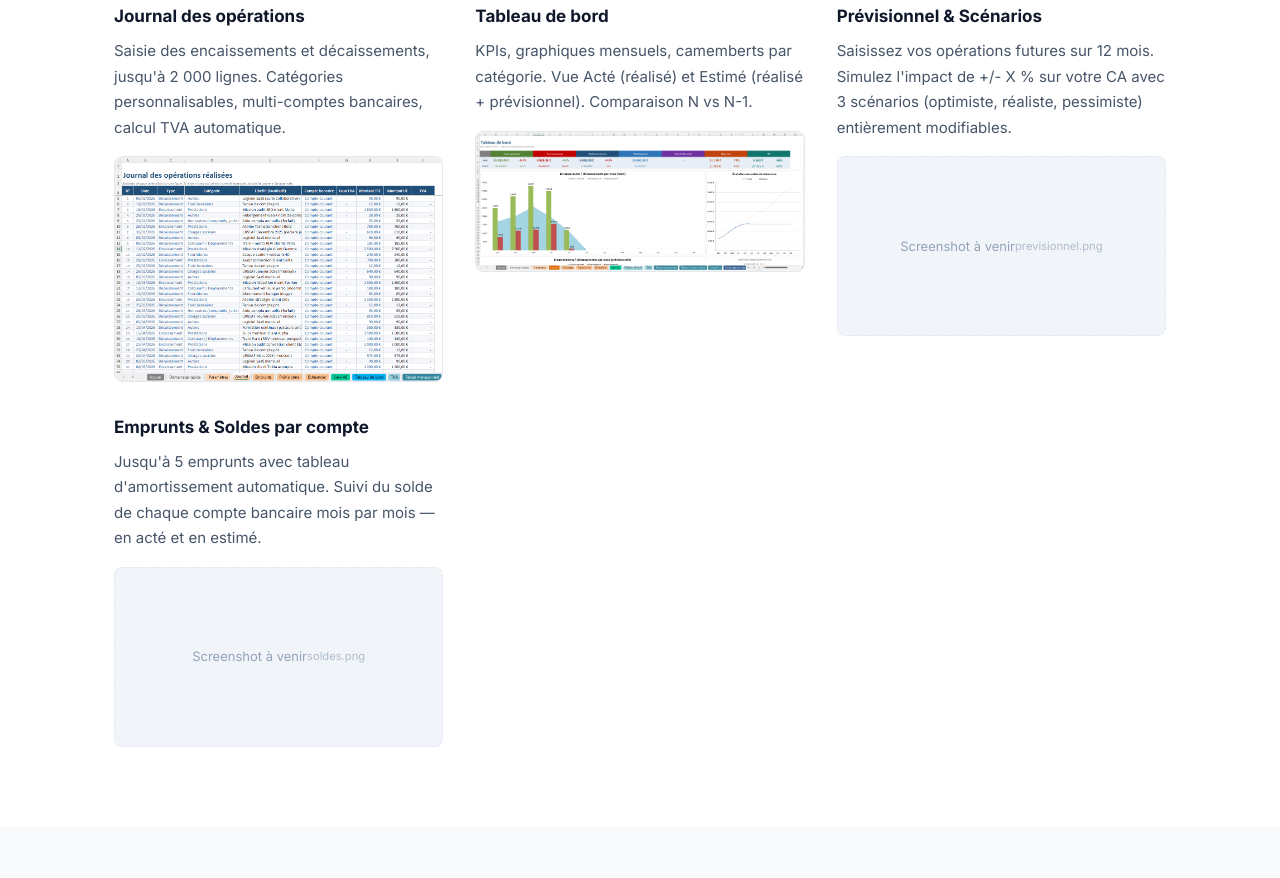
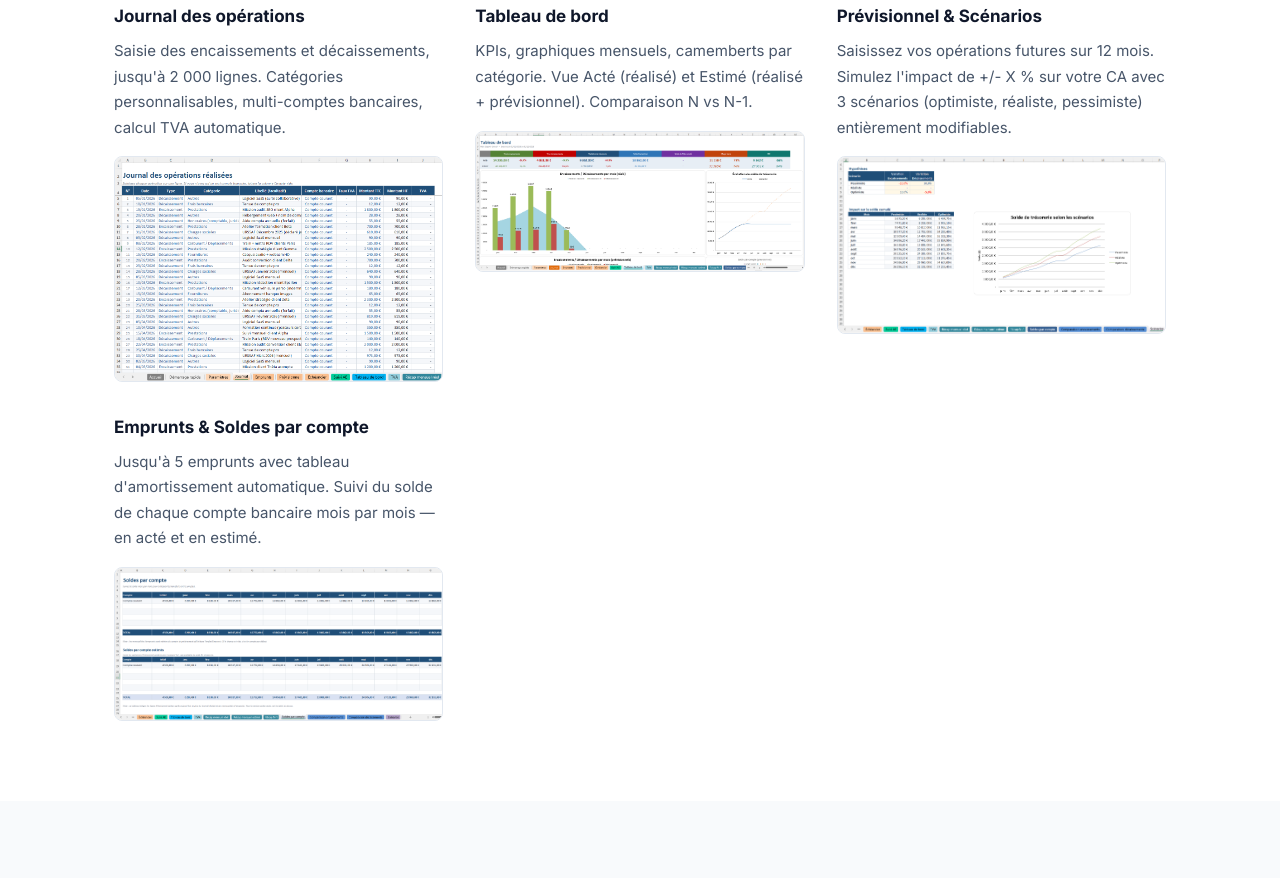
Before and after one commit to outils-tpe/outils-tpe, a website: page public/auto-entrepreneur/index.html in a window 1280 px wide. Shown: the part 3187-4065 px from the top of the page. Drawn offline with Linux system fonts and the light colour scheme.

Commit message:
Sauvegarde auto avant modification

```diff
--- a/public/auto-entrepreneur/index.html
+++ b/public/auto-entrepreneur/index.html
@@ -393,10 +393,7 @@
             Saisissez vos opérations futures sur 12 mois. Simulez l'impact de +/- X % sur votre CA
             avec 3 scénarios (optimiste, réaliste, pessimiste) entièrement modifiables.
           </p>
-          <!-- TODO : /assets/img/auto-entrepreneur/previsionnel.png -->
-          <div class="screenshot" style="background:var(--gray-100);border-radius:var(--radius);border:1.5px dashed var(--gray-200);display:flex;align-items:center;justify-content:center;height:180px;color:var(--gray-400);font-size:.8125rem;text-align:center;padding:1rem;">
-            Screenshot à venir<br><span style="font-size:.7rem;opacity:.7;">previsionnel.png</span>
-          </div>
+          <img src="/assets/img/auto-entrepreneur/previsionnel.png" alt="Prévisionnel 12 mois — 3 scénarios optimiste, réaliste, pessimiste" class="screenshot" style="width:100%;border-radius:var(--radius);border:1px solid var(--gray-200);display:block;" loading="lazy" />
         </div>
 
         <!-- Emprunts & Soldes -->
@@ -406,10 +403,7 @@
             Jusqu'à 5 emprunts avec tableau d'amortissement automatique. Suivi du solde de chaque
             compte bancaire mois par mois — en acté et en estimé.
           </p>
-          <!-- TODO : /assets/img/auto-entrepreneur/soldes.png -->
-          <div class="screenshot" style="background:var(--gray-100);border-radius:var(--radius);border:1.5px dashed var(--gray-200);display:flex;align-items:center;justify-content:center;height:180px;color:var(--gray-400);font-size:.8125rem;text-align:center;padding:1rem;">
-            Screenshot à venir<br><span style="font-size:.7rem;opacity:.7;">soldes.png</span>
-          </div>
+          <img src="/assets/img/auto-entrepreneur/soldes.png" alt="Suivi des soldes par compte bancaire mois par mois" class="screenshot" style="width:100%;border-radius:var(--radius);border:1px solid var(--gray-200);display:block;" loading="lazy" />
         </div>
 
       </div>
```
